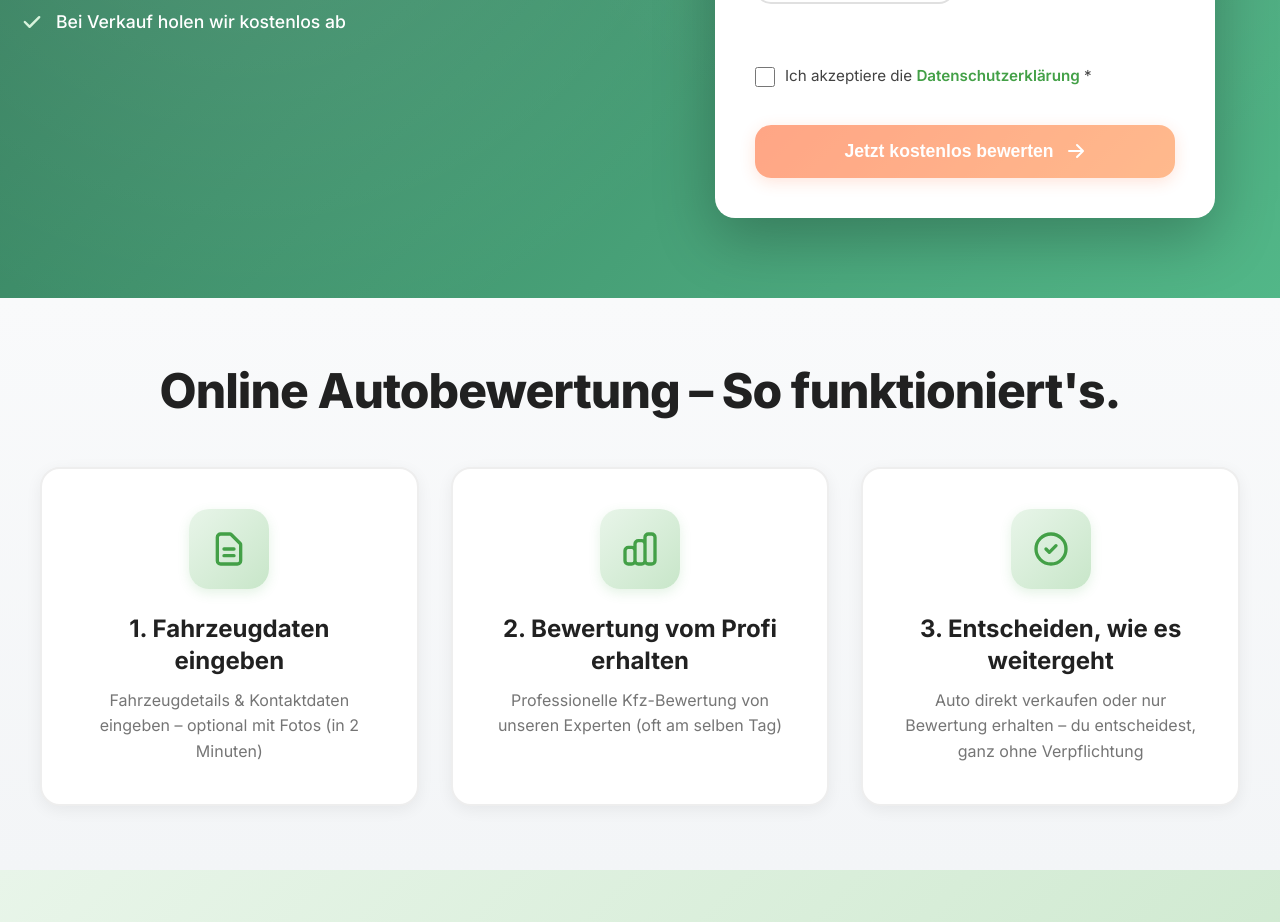
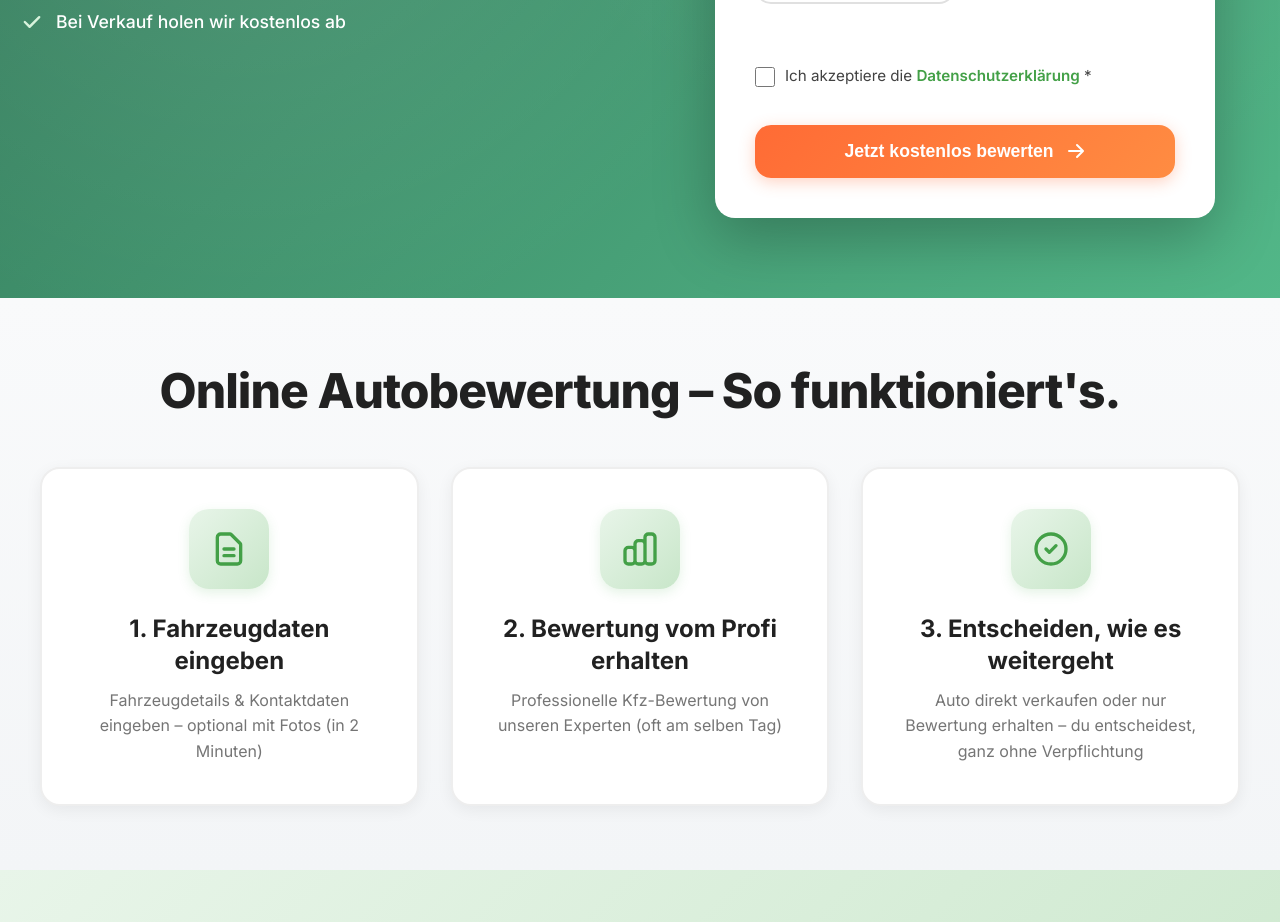
Before and after one commit to raedmokdad/AutoAnkauf, a React (Vite) app: page /bewertung in a window 1280 px wide. Shown: the part 840-1762 px from the top of the page. Built offline with nearby package versions, Linux system fonts and the light colour scheme.

Commit message:
Update button styles to maintain opacity when disabled and finalize HomePage spacing

```diff
--- a/src/components/VehicleForm.css
+++ b/src/components/VehicleForm.css
@@ -378,7 +378,7 @@
 }
 
 .submit-btn-green:disabled {
-  opacity: 0.6;
+  opacity: 1;
   cursor: not-allowed;
   transform: none;
 }
--- a/src/pages/BewertungPage.css
+++ b/src/pages/BewertungPage.css
@@ -233,7 +233,7 @@
   color: white;
   cursor: not-allowed;
   box-shadow: 0 4px 16px rgba(255, 107, 53, 0.3);
-  opacity: 0.6;
+  opacity: 1;
 }
 
 .btn-bewertung-orange:disabled:hover {
--- a/src/pages/BewertungPage.jsx
+++ b/src/pages/BewertungPage.jsx
@@ -710,7 +710,7 @@ Erfahre den aktuellen Marktwert deines Fahrzeugs – schnell, einfach, online.
                   className="btn-bewertung-orange"
                   disabled={isSubmitting || !formData.acceptedPrivacy}
                   aria-busy={isSubmitting}
-                  style={isSubmitting ? { opacity: 0.7, cursor: 'not-allowed' } : {}}
+                  style={isSubmitting ? { cursor: 'not-allowed' } : {}}
                 >
                   {isSubmitting ? (
                     <>
--- a/src/pages/HomePage.css
+++ b/src/pages/HomePage.css
@@ -207,7 +207,7 @@
 }
 
 .btn-form-submit:disabled {
-  opacity: 0.6;
+  opacity: 1;
   cursor: not-allowed;
   transform: none;
 }
--- a/src/pages/HomePage.jsx
+++ b/src/pages/HomePage.jsx
@@ -591,7 +591,7 @@ function HomePage() {
                   className="btn-form-submit"
                   disabled={isSubmitting || !formData.acceptedPrivacy}
                   aria-busy={isSubmitting}
-                  style={isSubmitting ? { opacity: 0.7, cursor: 'not-allowed' } : {}}
+                  style={isSubmitting ? { cursor: 'not-allowed' } : {}}
                 >
                   {isSubmitting ? (
                     <>
```
